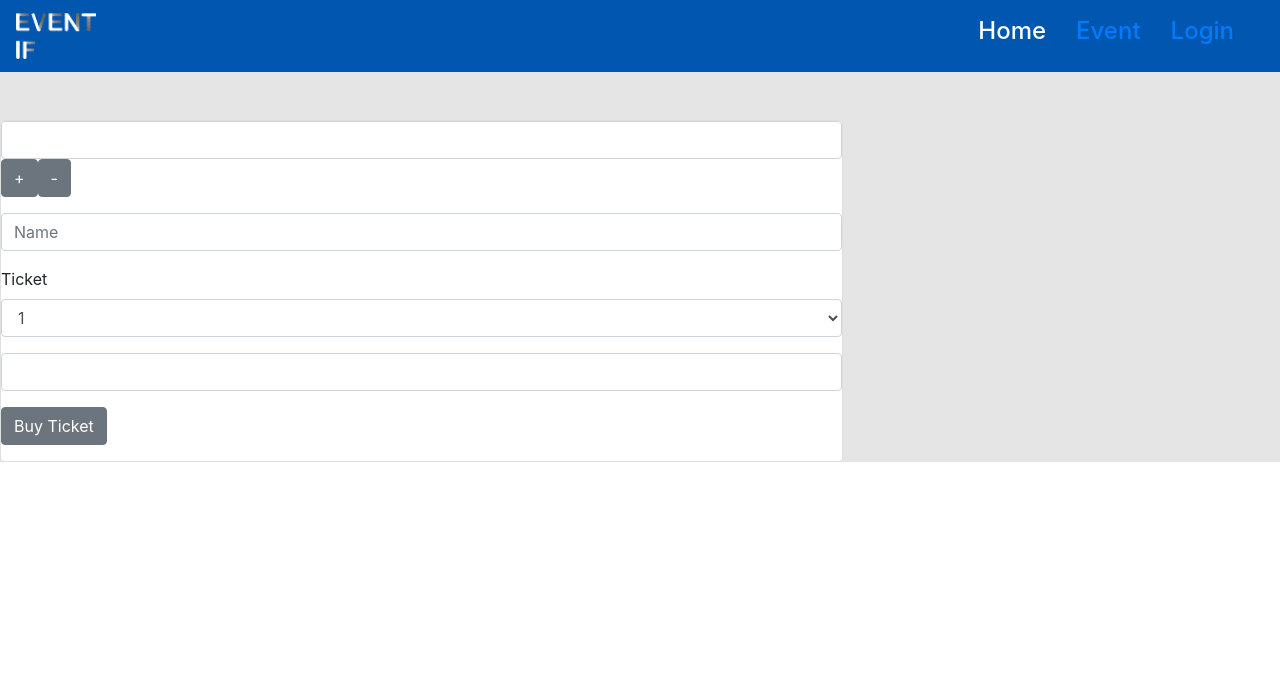
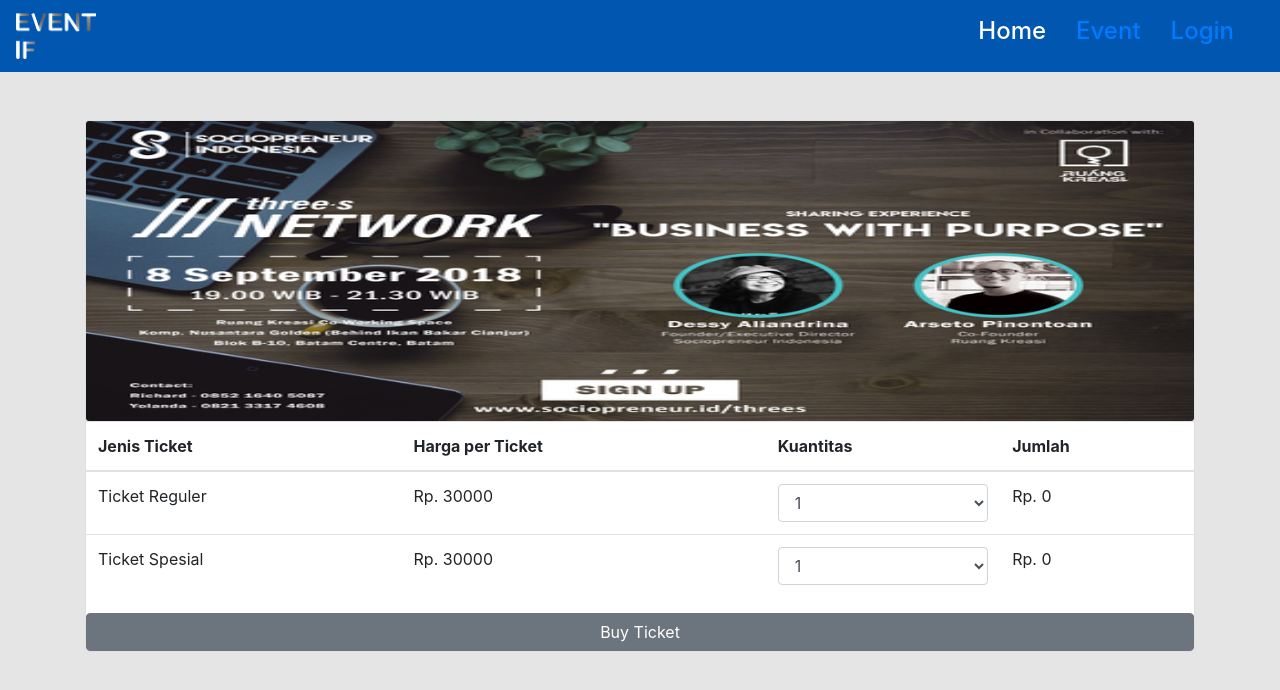
Before and after one commit to riverhuang-batam/Eventif, a React (Create React App) app: page /#/TicketFormCustomer in a window 1280 px wide. Shown: the top 690 px of the page. Built offline with nearby package versions, Linux system fonts and the light colour scheme.

Commit message:
add background and new ticketformcustomer design

```diff
--- a/public/index.html
+++ b/public/index.html
@@ -26,7 +26,7 @@
     -->
     <title>EventIF</title>
   </head>
-  <body>
+  <body style="background-color:#E5E5E5;">
     <noscript>You need to enable JavaScript to run this app.</noscript>
     <div id="root"></div>
     <!--
--- a/src/Components/Navbar/index.js
+++ b/src/Components/Navbar/index.js
@@ -1,5 +1,13 @@
-import React,{Component} from 'react';
-import {Nav, Navbar,NavbarBrand, NavbarToggler,NavItem,Collapse, Container} from 'reactstrap'
+import React, {Component} from 'react';
+import {
+    Nav,
+    Navbar,
+    NavbarBrand,
+    NavbarToggler,
+    NavItem,
+    Collapse,
+    Container
+} from 'reactstrap'
 import {Route, Switch, HashRouter, NavLink} from 'react-router-dom'
 import Home from './../../pages/Home'
 import Createevent from '../../pages/Createevent'
@@ -13,15 +21,17 @@
 import TicketCreate from '../../pages/TicketCreate'
 import eventiflogo_dark from '../../Images/Logoeventifv2(black).png'
 import eventiflogo_light from '../../Images/eventiflogo(light).png'
-export default class navbar extends Component{
-  constructor(props){
+export default class navbar extends Component {
+    constructor(props) {
         super(props);
-    this.toggle= this.toggle.bind(this)
-    this.state={
-      isOpen:false
+        this.toggle = this
+            .toggle
+            .bind(this)
+        this.state = {
+            isOpen: false
         }
     }
-  toggle(){
+    toggle() {
         this.setState({
             isOpen: !this.state.isOpen
         });
@@ -29,36 +39,80 @@
     render() {
         return (
             <HashRouter>
-   <div>
-      <Navbar style={{position:'fixed', top:0, width:"100%", zIndex:"1030", paddingBottom:'15', backgroundColor:"#0156B0"}} light expand="md" className="mb-4">
+                <div style={{backgroundColor:"#E5E5E5"}}>
+                    <Navbar
+                        style={{
+                        position: 'fixed',
+                        top: 0,
+                        width: "100%",
+                        zIndex: "1030",
+                        paddingBottom: '15',
+                        backgroundColor: "#0156B0"
+                    }}
+                        light
+                        expand="md"
+                        className="mb-4">
                         <NavbarBrand href='/'><img src={eventiflogo_light} width="80px"/></NavbarBrand>
                         <NavbarToggler onClick={this.toggle}/>
                         <Collapse isOpen={this.state.isOpen} navbar>
                             <Nav className="ml-auto" navbar>
                                 <NavLink to="/">
-            <NavItem style={{paddingRight:"30px", color:"white"}}>
+                                    <NavItem
+                                        style={{
+                                        paddingRight: "30px",
+                                        color: "white"
+                                    }}
+                                        className="text-center">
                                         <h4>
                                             Home
                                         </h4>
                                     </NavItem>
                                 </NavLink>
-            <NavLink style={{ display: "none" }} id="event" to="Createevent" activeStyle={{color:'red'}}>
-              <NavItem style={{paddingRight:"30px"}}>
+                                <NavLink
+                                    style={{
+                                    display: "none"
+                                }}
+                                    id="event"
+                                    to="Createevent"
+                                    activeStyle={{
+                                    color: 'red'
+                                }}>
+                                    <NavItem
+                                        style={{
+                                        paddingRight: "30px"
+                                    }}
+                                        className="text-center">
                                         <h4>
                                             CreateEvent
                                         </h4>
                                     </NavItem>
                                 </NavLink>
 
-            <NavLink to="/Eventpages" activeStyle={{color:'red'}}>
-            <NavItem  style={{paddingRight:"30px"}} >
+                                <NavLink
+                                    to="/Eventpages"
+                                    activeStyle={{
+                                    color: 'red'
+                                }}>
+                                    <NavItem
+                                        style={{
+                                        paddingRight: "30px"
+                                    }}
+                                        className="text-center">
                                         <h4>
                                             Event
                                         </h4>
                                     </NavItem>
                                 </NavLink>
-            <NavLink to="/Loginregister" activeStyle={{color:'red'}}>
-            <NavItem style={{paddingRight:"30px"}}>
+                                <NavLink
+                                    to="/Loginregister"
+                                    activeStyle={{
+                                    color: 'red'
+                                }}>
+                                    <NavItem
+                                        style={{
+                                        paddingRight: "30px"
+                                    }}
+                                        className="text-center">
                                         <h4>
                                             Login
                                         </h4>
@@ -69,18 +123,20 @@
                     </Navbar>
 
                 </div>
-   <div style={{backgroundColor:"#E5E5E5"}}>
+                <div style={{
+                    backgroundColor: "#E5E5E5"
+                }}>
                     <Switch >
                         <Route exact path="/" component={Home}/>
                         <Route exact path="/Eventpages" component={Eventpages}/>
                         <Route path="/Loginregister" component={Loginregister}/>
                         <Route path="/Createevent" component={Createevent}/>
                         <Route path="/Registerpages" component={Registerpages}/>
-     <Route path="/Loginpages" component = {Loginpages}/>
-     <Route path="/TicketFormCustomer" component = {TicketFormCustomer}/>
-     <Route path="/TicketPaymentCustomer" component = {TicketPaymentCustomer}/>
-     <Route path="/TicketPdfCustomer" component = {TicketPdfCustomer}/>
-     <Route path="/TicketCreate" component = {TicketCreate}/>
+                        <Route path="/Loginpages" component={Loginpages}/>
+                        <Route path="/TicketFormCustomer" component={TicketFormCustomer}/>
+                        <Route path="/TicketPaymentCustomer" component={TicketPaymentCustomer}/>
+                        <Route path="/TicketPdfCustomer" component={TicketPdfCustomer}/>
+                        <Route path="/TicketCreate" component={TicketCreate}/>
                     </Switch>
                 </div>
             </HashRouter>
--- a/src/pages/Registerpages/index.js
+++ b/src/pages/Registerpages/index.js
@@ -4,7 +4,7 @@
 export default class Registerpages extends Component{
     render(){
         return(
-            <div>
+            <div style={{backgroundColor:"#E5E5E5"}}>
 
                 <Row><Col sm="12" md={{size:"4", offset:"4"}}>
                 <Card>
--- a/src/pages/TicketFormCustomer/index.js
+++ b/src/pages/TicketFormCustomer/index.js
@@ -6,10 +6,12 @@
     Form,
     Input,
     FormGroup,
-    UncontrolledButtonDropdown,
+    Table,
     Button,
-    Label
+    CardImg,
+    Container
 } from 'reactstrap';
+import RuangKreasi from '../../Images/Ruangkreasi.jpg'
 import {HashRouter, Route, Switch, Link} from 'react-router-dom'
 import TicketPaymentCustomer from '../TicketPaymentCustomer';
 
@@ -18,24 +20,26 @@
         return (
             <HashRouter>
                 <div style={{
-                        paddingTop: "120px",
-                        backgroundColor:"#E5E5E5"
-                    }}  >
+                    paddingTop: "120px"
+                }}>
+                <Container>
 
-                    <Row>
-                        <Col xs="8">
                             <Card shadow>
-                                <Form>
-                                    <FormGroup>
-                                        <Input></Input>
-                                        <Button>+</Button>
-                                        <Button>-</Button>
-                                    </FormGroup>
-                                    <FormGroup>
-                                        <Input placeholder="Name"></Input>
-                                    </FormGroup>
-                                    <FormGroup>
-                                        <Label >Ticket</Label>
+                                <CardImg src={RuangKreasi} width="100%" height="300vw"/>
+                                <Table>
+                                    <thead>
+                                        <tr>
+                                            <th>Jenis Ticket</th>
+                                            <th>Harga per Ticket</th>
+                                            <th>Kuantitas</th>
+                                            <th>Jumlah</th>
+                                        </tr>
+                                    </thead>
+                                    <tbody>
+                                        <tr>
+                                            <td>Ticket Reguler</td>
+                                            <td>Rp. 30000</td>
+                                            <td>
                                                 <Input type="select" name="select">
                                                     <option>1</option>
                                                     <option>2</option>
@@ -43,23 +47,37 @@
                                                     <option>4</option>
                                                     <option>5</option>
                                                 </Input>
-                                    </FormGroup>
-                                    <FormGroup>
-                                        <Input></Input>
-                                    </FormGroup>
-                                    <FormGroup>
+                                            </td>
+                                            <td>Rp. 0</td>
+                                        </tr>
+                                        <tr>
+                                            <td>Ticket Spesial</td>
+                                            <td>Rp. 30000</td>
+                                            <td>
+                                                <Input type="select" name="select">
+                                                    <option>1</option>
+                                                    <option>2</option>
+                                                    <option>3</option>
+                                                    <option>4</option>
+                                                    <option>5</option>
+                                                </Input>
+                                            </td>
+                                            <td>Rp. 0</td>
+                                        </tr>
+
+                                    </tbody>
+                                </Table>
                                         <Link to="TicketPaymentCustomer">
-                                        <Button>Buy Ticket</Button>
+                                            <Button block>Buy Ticket</Button>
                                         </Link>
-                                    </FormGroup>
-                                </Form>
                             </Card>
-                        </Col>
-                    </Row>
+
+                    </Container>
                 </div>
                 <Switch>
                     <Route path="TicketPaymentCustomer" component={TicketPaymentCustomer}/>
                 </Switch>
+
             </HashRouter>
         )
     }
--- a/src/pages/TicketPaymentCustomer/index.js
+++ b/src/pages/TicketPaymentCustomer/index.js
@@ -130,7 +130,7 @@
                     </ModalFooter>
                 </Modal>
             </div>
-            <div style={{backgroundColor:"#E5E5E5"}}>
+            <div>
             <Switch>
                 <Route path="/TicketPdfCustomer" component={TicketPdfCustomer}/>
             </Switch>
```
Lines whose indentation alone changed are shown as unchanged.
